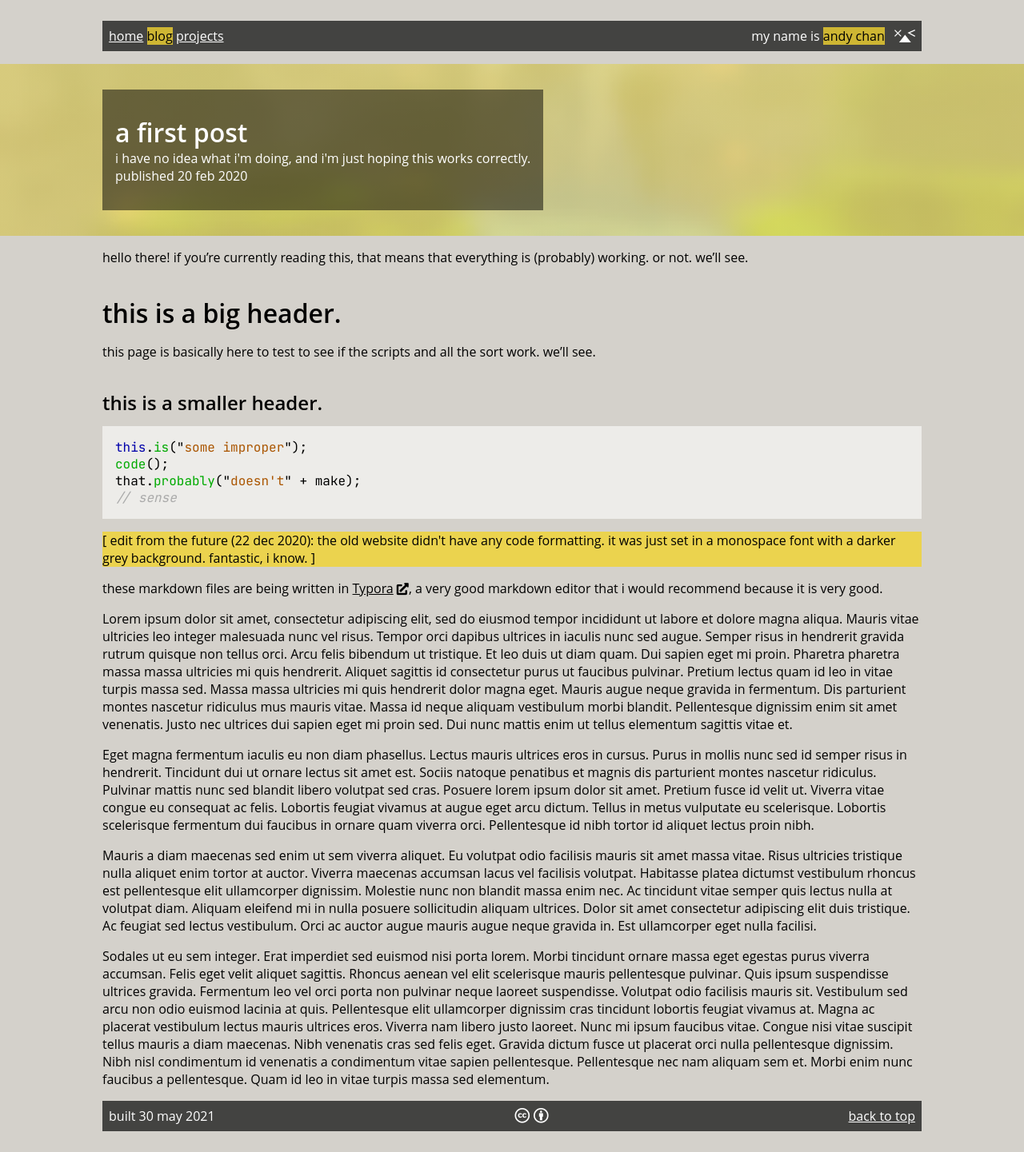
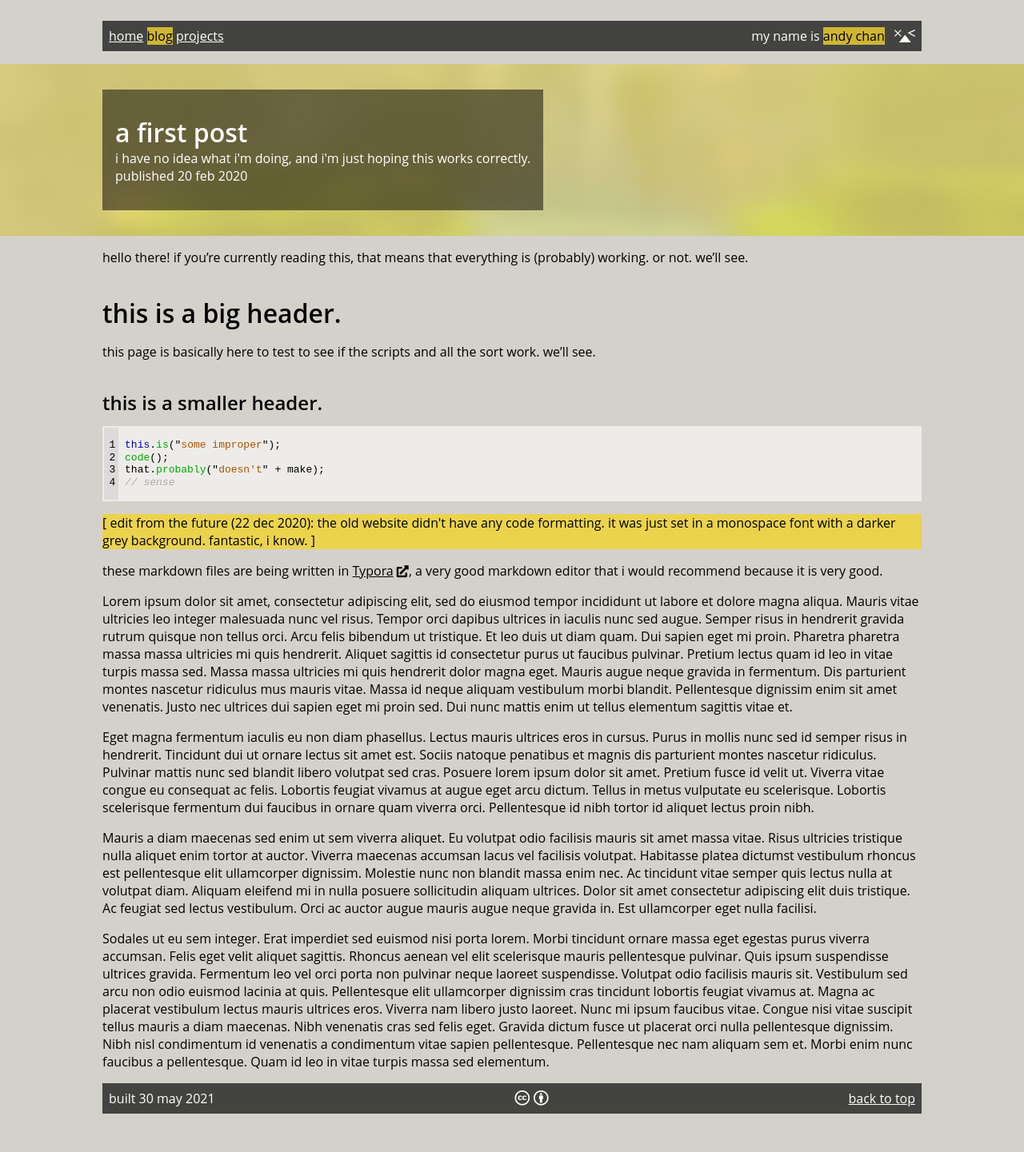
Before and after one commit to 12beesinatrenchcoat/12beesinatrenchcoat.github.io, a Jekyll site: the page built from blog/_posts/2020-02-20-first_post.md, in a window 1280 px wide. Shown: the whole page at 80% size. Built offline with Jekyll 4.4.1, drawn with Linux system fonts in a browser that asks for light colours; some web fonts are replaced; after the commit the page ends 1419 px from its top, so only the background shows below that.

Commit message:
adjustments to code blocks
line numbers and stuff. also fixed inline code, *again*. (man i need to check my code before i commit it)

```diff
--- a/_config.yml
+++ b/_config.yml
@@ -22,6 +22,12 @@ highlighter: rouge
 
 kramdown:
   syntax_highlighter: rouge
+  syntax_highlighter_opts:
+    span:
+      line_numbers: false
+    block:
+      line_numbers: true
+
 
 plugins:
   - jekyll-feed
--- a/_sass/main.sass
+++ b/_sass/main.sass
@@ -36,13 +36,18 @@ h1, h2, h3
 code
     font-family: "JetBrains Mono", monospace
     background: #ffffff96
+
+.rouge-gutter
+    background: #8b8b8b2b
+    padding: 0 0.25em 0 0.5em
+
+.rouge-code
+    padding-left: 0.5em
+
+pre > code
     display: block
-    padding: 1em
-
-
-p > code, li > code // specifically *inline* code...
-    padding: 0
-    display: inline
+    font-size: 13px
+    line-height: 1.2
 
 
 img // images.
```
